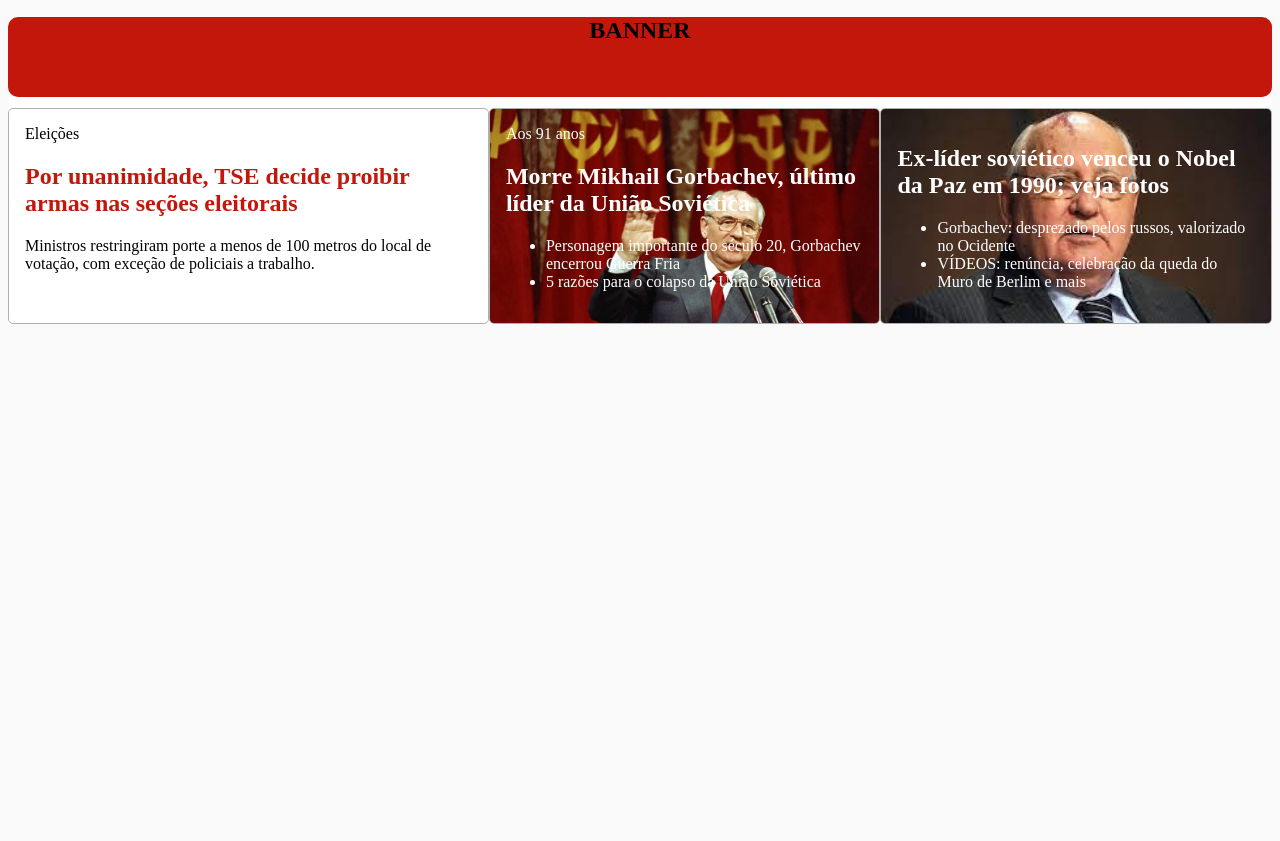
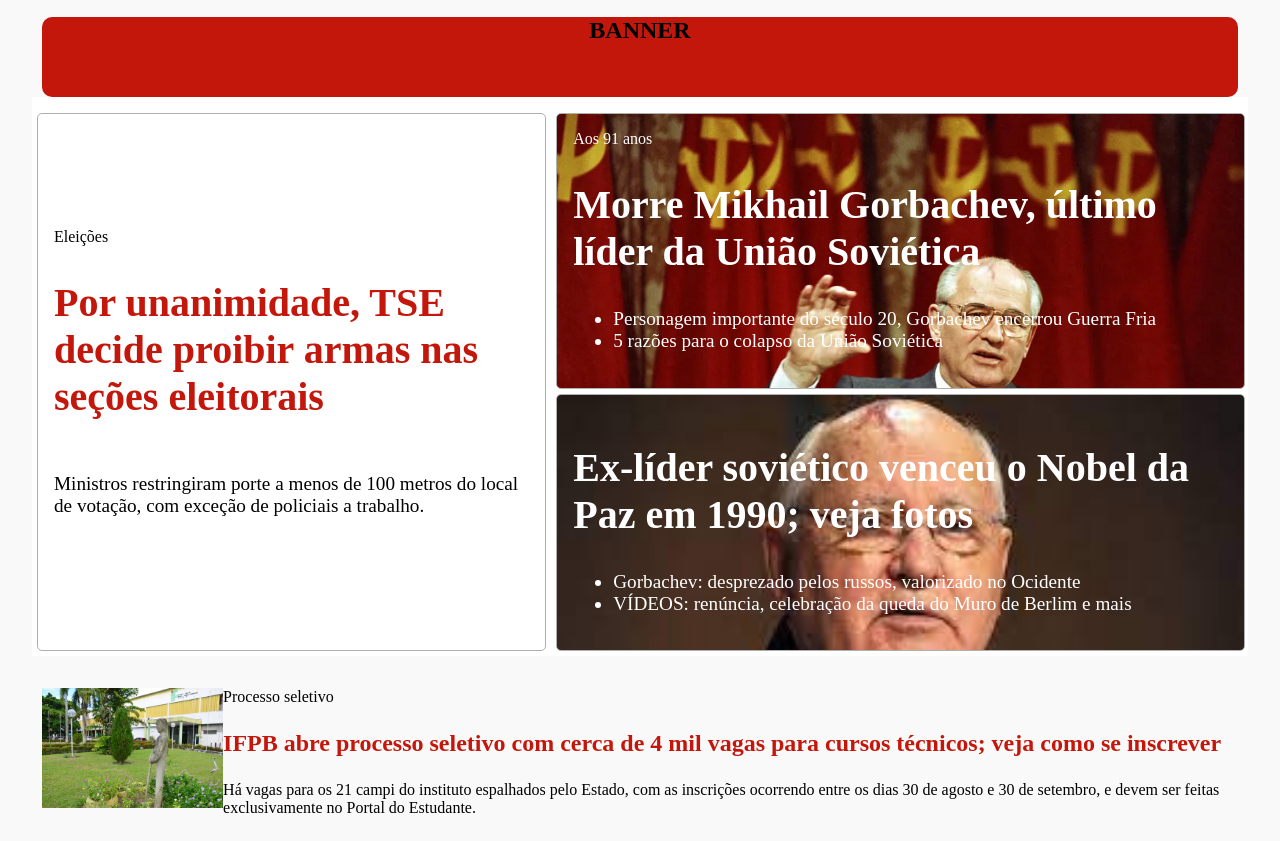
Before and after one commit to csdamo/site-noticias, a plain HTML site: page index.html in a window 1280 px wide. Shown: the part 129-970 px from the top of the page. Before the commit the page ends 800 px from the top, so only its background shows below. Drawn offline with Linux system fonts and the light colour scheme.

Commit message:
Ajuste layout tela inicial

```diff
--- a/estilos.css
+++ b/estilos.css
@@ -1,5 +1,9 @@
 .home{
     background-color: #F9F9F9;
+}
+
+.conteudo {
+    padding: 0 1.5em;
 }
 
 .menu{
@@ -14,41 +18,77 @@
     text-align: center;
     background-color: #C4170C;
     border-radius: 10px;
+    margin: 0 10px;
+}
+
+.image {
+    height: 15vh;
+    width: auto;
 }
 
 .titulo {
     color: #C4170C;
+    font-size: 2.5em;
+}
+
+.texto-destaque {
+    font-size: 1.2em;
 }
 
 .destaques {
     background-color: white;
     padding-top: 0.7em;
     display: flex;
+    margin-bottom: 2em;
 }
 
 .destaque {
     border: 1px solid rgb(175, 175, 175);
     border-radius: 5px;
     padding: 1em;
-    width: 50%;
+    width: 60%;
+    margin: 5px;
+}
+
+#destaque-1{
+    display: flex;
+    flex-direction: column;
+    justify-content: center;
 }
 
 #destaque-2 {
     color: white;
     background-image: url("./image/mg.jpg");
     background-size: cover;
-    width: 40%;
+    width: 94%;
 }
 
 #destaque-3 {
     color: white;
     background-image: url("./image/gorbachev.jpg");
     background-size: cover;
-    width: 40%;
+    width: 94%;
 }
 
 .link-destaque {
     text-decoration: none;
+}
+
+.previa-noticia {
+    display: flex;
+    /* direction: column; */
+}
+
+.noticias {
+    margin: 0 10px;
+}
+
+.previa-noticia .titulo {
+    font-size: 1.5em;
+}
+
+.texto-previa {
+    font-size: 1em;
 }
 
 
--- a/index.html
+++ b/index.html
@@ -22,6 +22,7 @@
             <div><p>Buscar</p></div>
         </header>
 
+        <div class="conteudo">
             <section class="banner">
                 <h1>BANNER</h1>
             </section>
@@ -40,6 +41,8 @@
                     </p>
                 </article>
 
+                <div>
+
                     <article class="destaque" id="destaque-2">
                         <span class="tema">Aos 91 anos</span>
                         <a href="pagina1.html" target="_blank" class="link-destaque">
@@ -47,7 +50,7 @@
                                 Morre Mikhail Gorbachev, último líder da União Soviética
                             </h2>
                         </a>
-                <ul>
+                        <ul class="texto-destaque">
                             <li>Personagem importante do século 20, Gorbachev encerrou Guerra Fria</li>
                             <li>5 razões para o colapso da União Soviética</li>
                         </ul>
@@ -58,19 +61,33 @@
                         <h2 class="titulo" style="color: white">
                             Ex-líder soviético venceu o Nobel da Paz em 1990; veja fotos
                         </h2>
-                <ul>
+                        <ul class="texto-destaque">
                             <li>Gorbachev: desprezado pelos russos, valorizado no Ocidente</li>
                             <li>VÍDEOS: renúncia, celebração da queda do Muro de Berlim e mais</li>
                         </ul>
                     </article>
 
+                </div>
+
+
             </section>
 
-        <section>
+            <section class="noticias">
                 <article class="previa-noticia">
-
+                    <img src="./image/ifpb-joaopessoa.jpg" alt="Capa notícia 01" class="image">
+                    <div>
+                        <span class="tema">Processo seletivo</span>
+                        <h3 class="titulo">
+                            IFPB abre processo seletivo com cerca de 4 mil vagas para cursos técnicos; veja como se inscrever
+                        </h3>
+                        <p class="texto-previa">
+                            Há vagas para os 21 campi do instituto espalhados pelo Estado, com as inscrições ocorrendo entre os dias 30 de agosto e 30 de setembro, e devem ser feitas exclusivamente no Portal do Estudante.
+                        </p>
+                    </div>
                 </article>
             </section>
+        </div>
+
     </body>
 
 </html>
```
Lines whose indentation alone changed are shown as unchanged.
